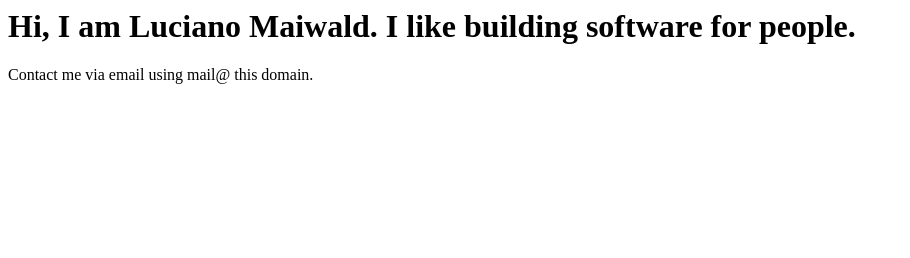
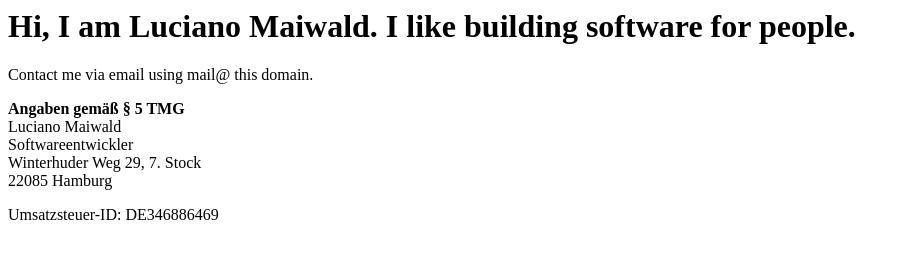
Before and after one commit to maiwald/maiwald.github.io, a plain HTML site: page index.html in a window 1280 px wide. Shown: the whole page, without its empty margins (0-910 px from the left). Drawn offline with Linux system fonts and the light colour scheme.

Commit message:
Add address and USt-ID

```diff
--- a/index.html
+++ b/index.html
@@ -1,10 +1,19 @@
 <html>
   <head>
     <title>Luciano Maiwald</title>
+    <meta http-equiv="content-type" content="text/html; charset=utf8" />
   </head>
 
   <body>
     <h1>Hi, I am Luciano Maiwald. I like building software for people.</h1>
     <p>Contact me via email using mail@ this domain.</p>
+    <p>
+      <strong>Angaben gemäß § 5 TMG</strong><br />
+      Luciano Maiwald<br />
+      Softwareentwickler<br />
+      Winterhuder Weg 29, 7. Stock<br />
+      22085 Hamburg
+    </p>
+    <p>Umsatzsteuer-ID: DE346886469</p>
   </body>
 </html>
```
